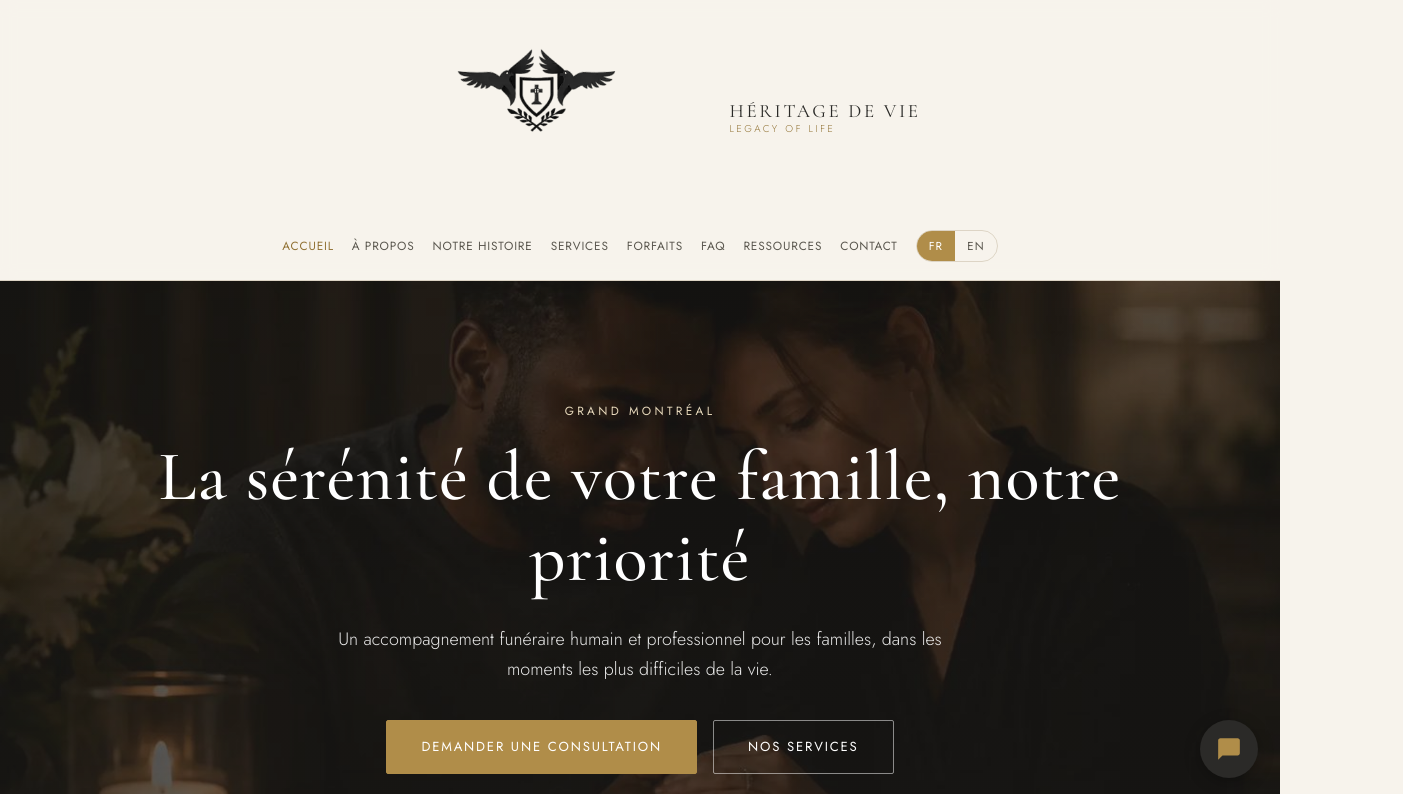
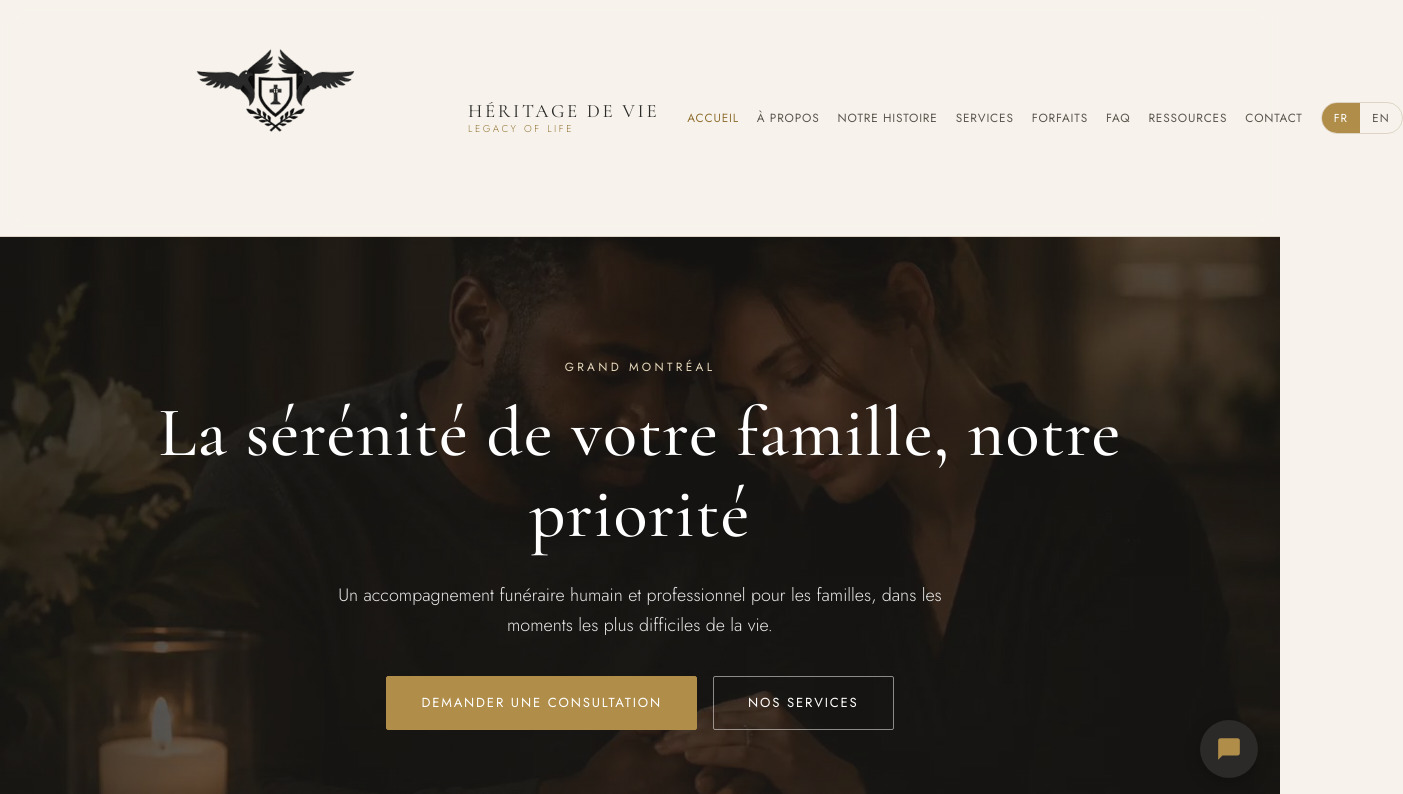
Before and after one commit to WorkVolt-tech/legacyoflife, a plain HTML site: page index.html in a window 1280 px wide. Shown: the top 794 px of the page, 1403 px wide, since content can reach past the window. Drawn offline with nearby package versions, Linux system fonts and the light colour scheme.

Commit message:
Update style.css

```diff
--- a/assets/style.css
+++ b/assets/style.css
@@ -98,8 +98,8 @@ h1, h2, h3, h4 {
   border-bottom: 1px solid var(--line);
 }
 .site-header .wrap {
-  display: flex; flex-direction: column; align-items: center; justify-content: center;
-  gap: 12px; min-height: 84px; padding-top: 18px; padding-bottom: 18px;
+  display: flex; flex-direction: row; align-items: center; justify-content: flex-start;
+  gap: 28px; min-height: 84px; padding-top: 18px; padding-bottom: 18px;
   position: relative;
 }
 .brand { display: flex; align-items: center; gap: 14px; flex-shrink: 0; }
@@ -114,7 +114,7 @@ h1, h2, h3, h4 {
   text-transform: uppercase; color: var(--gold-deep); margin-top: 4px;
 }
 
-.nav { display: flex; align-items: center; justify-content: center; gap: 18px; }
+.nav { display: flex; align-items: center; justify-content: flex-start; flex: 1; gap: 18px; }
 .nav a.navlink {
   font-family: var(--sans); font-weight: 400; font-size: .74rem;
   letter-spacing: .07em; text-transform: uppercase; color: var(--ink-soft);
```
